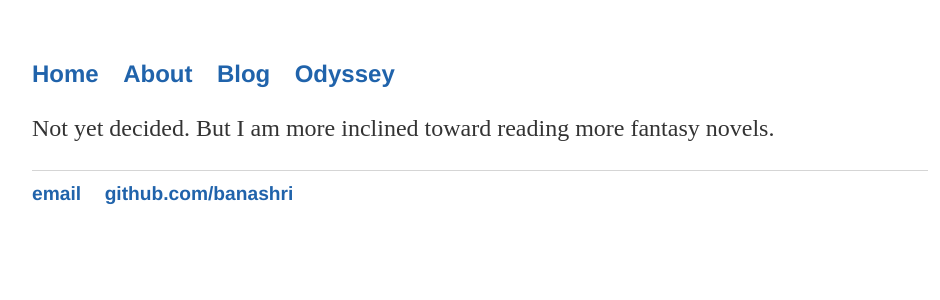
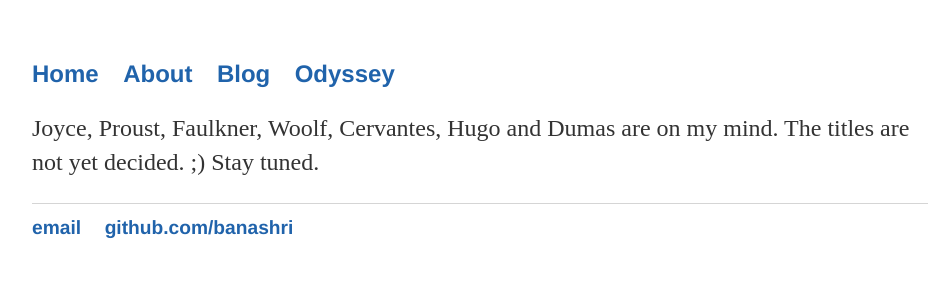
Before and after one commit to Banashri/banashri.github.io, a Jekyll site: the page built from books/2022.md, in a window 1280 px wide. Shown: the top 300 px of the page, without its empty margins (160-1100 px from the left). Built offline with Jekyll 4.4.1, drawn with Linux system fonts in a browser that asks for light colours.

Commit message:
last update

```diff
--- a/books/2022.md
+++ b/books/2022.md
@@ -3,7 +3,9 @@ layout: default
 title: Eine Leserin 2022
 ---
 
-Not yet decided. But I am more inclined toward reading more fantasy novels.
+Joyce, Proust, Faulkner, Woolf, Cervantes, Hugo and Dumas are on my mind.
+The titles are not yet decided. ;)
+Stay tuned.
 
 <!--After all, philosophy is the preparation for death. ;) Can you avoid death?-->
 
```
